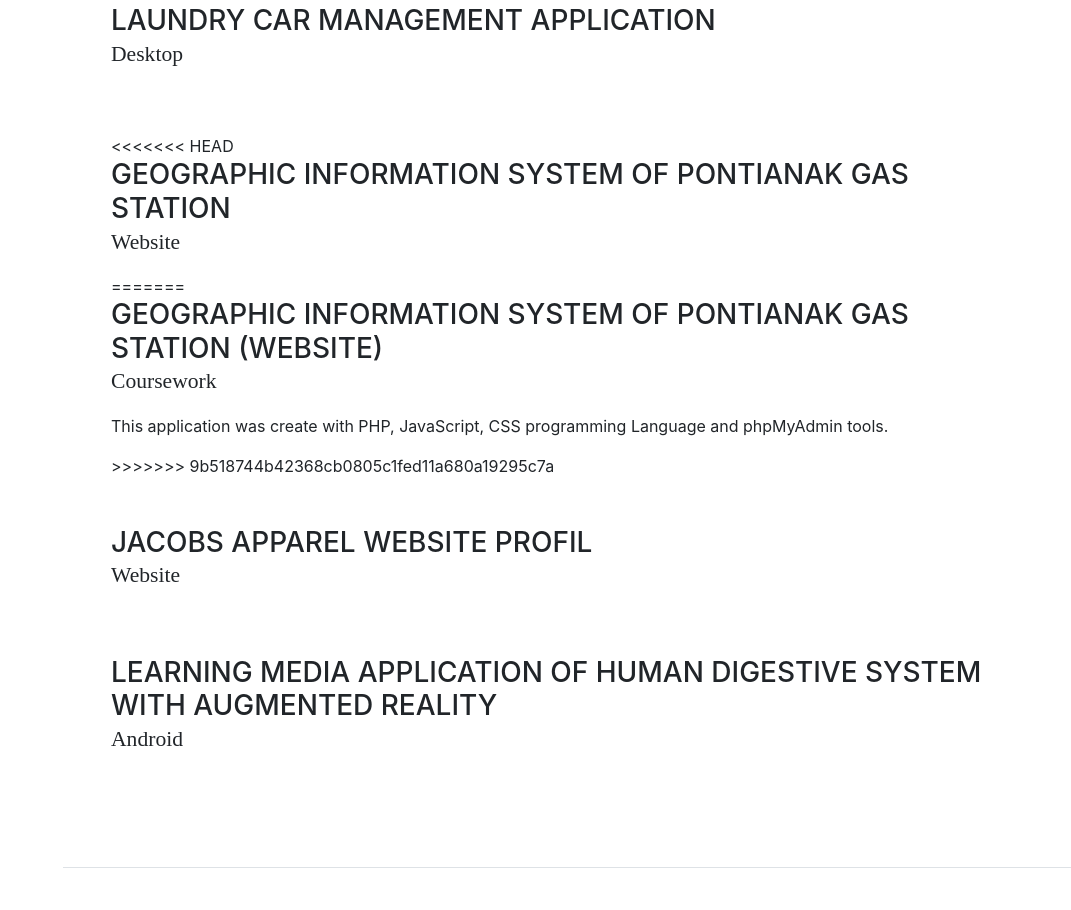
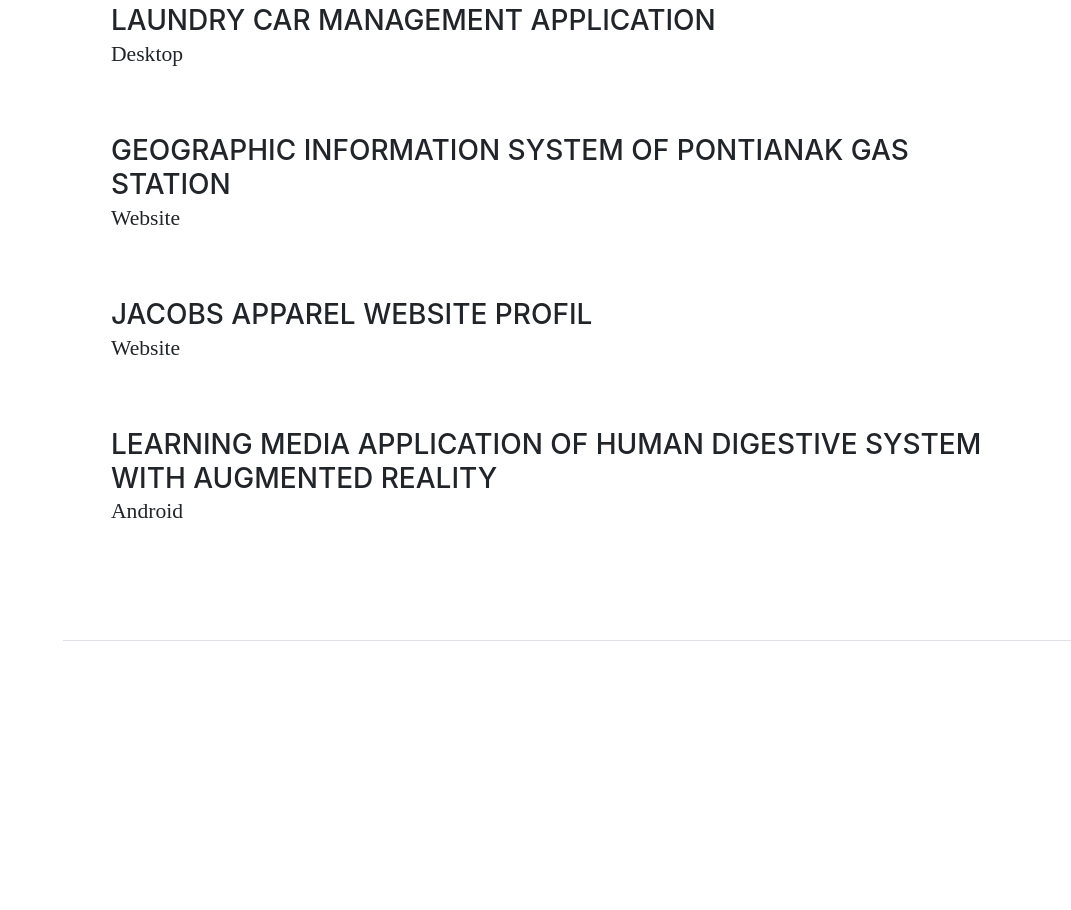
Before and after one commit to rizqimauludin/rizqimauludin.github.io, a website with bundled scripts: page index.html in a window 1280 px wide. Shown: the part 1060-1970 px from the top of the page, without its empty margins (209-1280 px from the left). Built offline with nearby package versions, Linux system fonts and the light colour scheme; a web font is replaced by a local one.

Commit message:
Update index.html

```diff
--- a/index.html
+++ b/index.html
@@ -91,14 +91,8 @@
 
           <div class="resume-item d-flex flex-column flex-md-row mb-5">
             <div class="resume-content mr-auto">
-<<<<<<< HEAD
               <h3 class="mb-0">Geographic Information System Of Pontianak Gas Station</h3>
               <div class="subheading mb-3">Website</div>
-=======
-              <h3 class="mb-0">Geographic Information System Of Pontianak Gas Station (Website)</h3>
-              <div class="subheading mb-3">Coursework</div>
-              <p>This application was create with PHP, JavaScript, CSS programming Language and phpMyAdmin tools.</p>
->>>>>>> 9b518744b42368cb0805c1fed11a680a19295c7a
             </div>
           </div>
 
```
